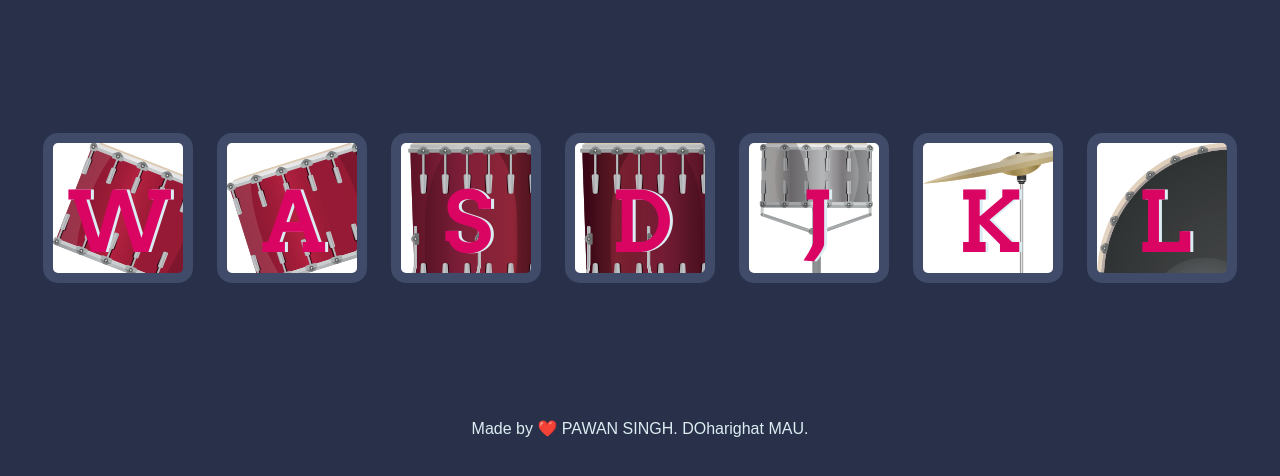
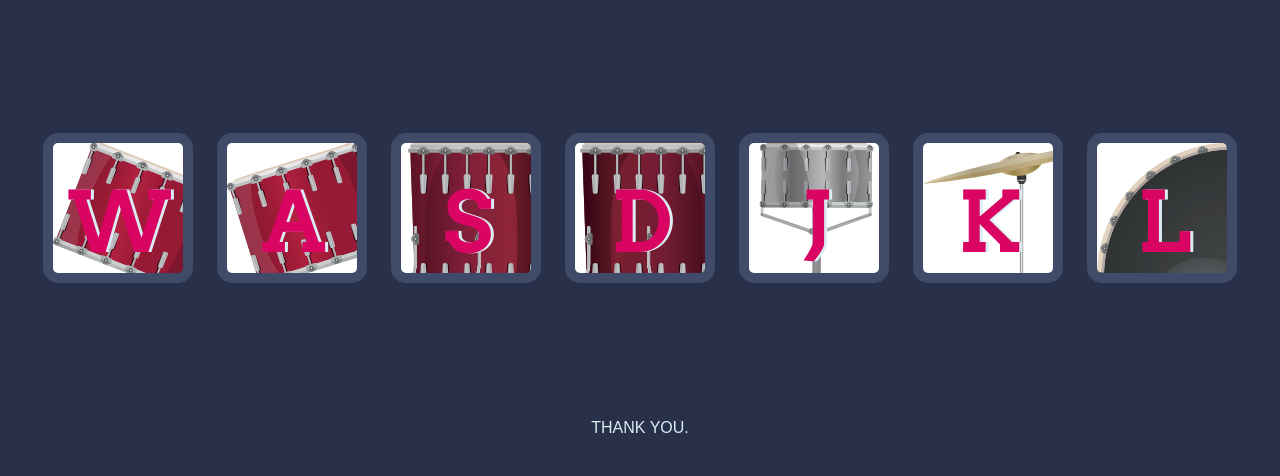
Before and after one commit to singhpawan23/Music.Game, a plain HTML site: page index.html in a window 1280 px wide. Shown: the part 156-632 px from the top of the page. Drawn offline with Linux system fonts and the light colour scheme; files whose address does not match are found by name.

Commit message:
Update index.html

```diff
--- a/index.html
+++ b/index.html
@@ -23,8 +23,7 @@
 <script src="index.js" charset="utf-8"></script>
 
   <footer>
-    Made by  ❤️ PAWAN SINGH.
-    DOharighat MAU.
+    THANK YOU.
   </footer>
 </body>
 
```
